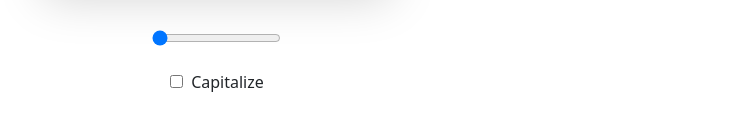
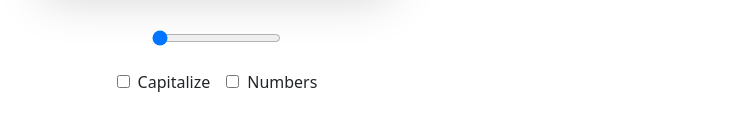
Before and after one commit to karan-verma108/ReactJs2024, a React (Create React App) app: page / in a window 1280 px wide. Shown: the part 433-564 px from the top of the page, without its empty margins (423-1165 px from the left). Built offline with nearby package versions, Linux system fonts and the light colour scheme.

Commit message:
react : random password generator

```diff
--- a/src/BasicComponents/RandomPasswordGenerator/index.jsx
+++ b/src/BasicComponents/RandomPasswordGenerator/index.jsx
@@ -5,6 +5,7 @@ export default function RandomPasswordGenerator() {
   const [randomPassword, setRandomPassword] = useState('');
 
   const [isCapitalize, setIsCapitalize] = useState(false);
+  const [isNumeric, setIsNumeric] = useState(false);
 
   const generateRandomPassword = useCallback(
     (min, max) => {
@@ -33,12 +34,16 @@ export default function RandomPasswordGenerator() {
   };
 
   useEffect(() => {
-    if (isCapitalize) {
+    if (isCapitalize && isNumeric) {
+      generateRandomPassword(48, 90);
+    } else if (isCapitalize) {
       generateRandomPassword(65, 90);
+    } else if (isNumeric) {
+      generateRandomPassword(48, 57);
     } else {
       generateRandomPassword(97, 122);
     }
-  }, [isCapitalize, passwordLength]);
+  }, [isCapitalize, passwordLength, isNumeric]);
 
   return (
     <div className='flex flex-col gap-4 h-screen justify-center items-center'>
@@ -73,7 +78,7 @@ export default function RandomPasswordGenerator() {
           Password length is {passwordLength}
         </h2>
       </div>
-      <div>
+      <div className='flex gap-3'>
         <div className='flex gap-2 items-center'>
           <input
             type='checkbox'
@@ -84,6 +89,16 @@ export default function RandomPasswordGenerator() {
           />
           <label htmlFor='capitalLetters'>Capitalize</label>
         </div>
+        <div className='flex gap-2 items-center'>
+          <input
+            type='checkbox'
+            id='numberLetters'
+            name='numberLetters'
+            value={isNumeric}
+            onChange={() => setIsNumeric((prevState) => !prevState)}
+          />
+          <label htmlFor='numberLetters'>Numbers</label>
+        </div>
       </div>
     </div>
   );
```
